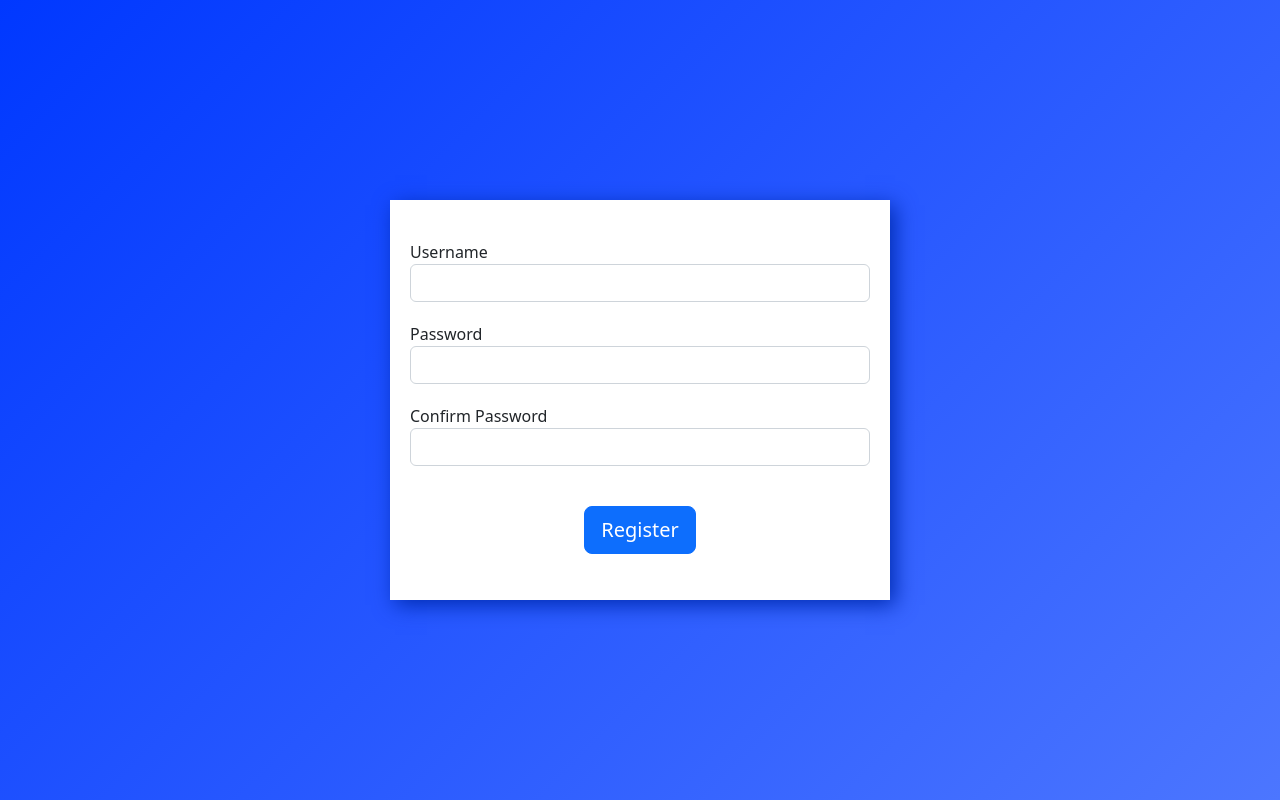
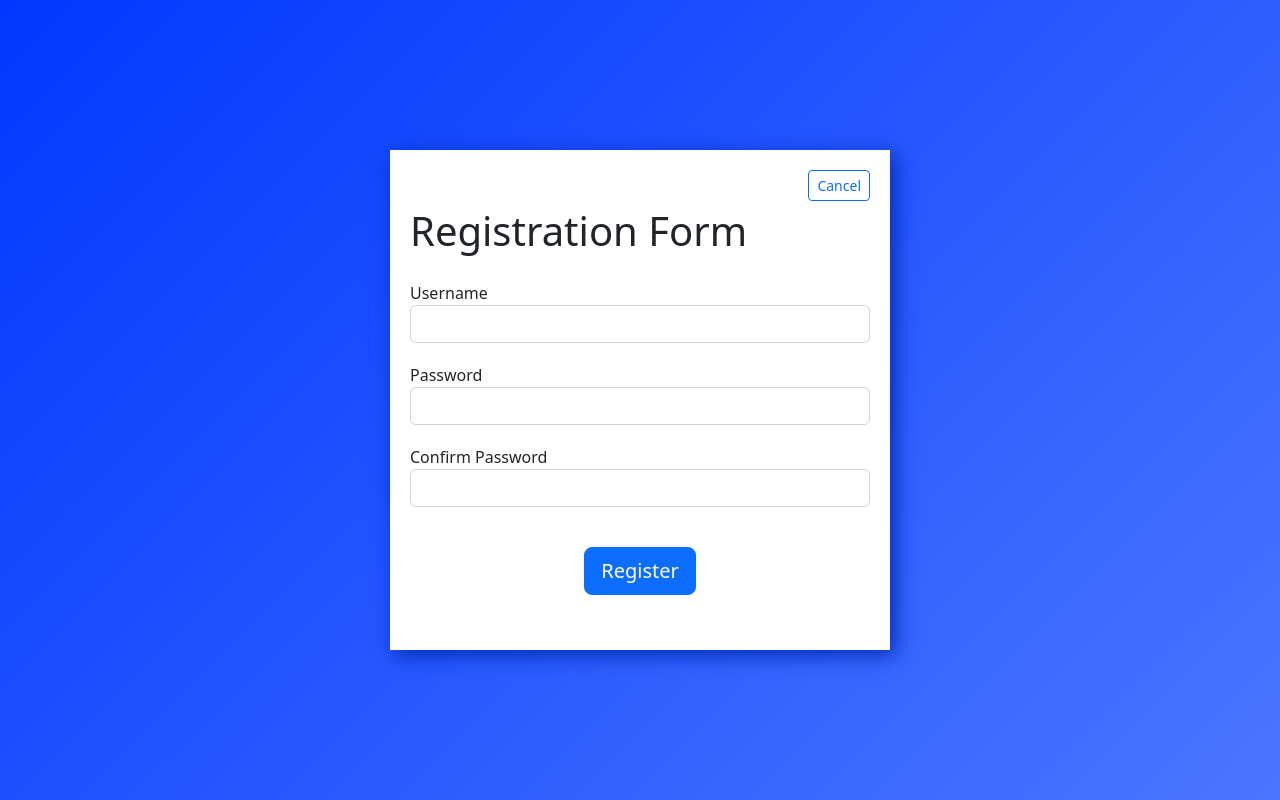
Before and after one commit to wlcross/bumble2, an Angular app in the folder frontend/bumble2/: page /register in a window 1280 px wide. Built offline with nearby package versions, Linux system fonts and the light colour scheme.

Commit message:
Updated Registration styling

```diff
--- a/frontend/bumble2/src/app/register/register.component.html
+++ b/frontend/bumble2/src/app/register/register.component.html
@@ -1,5 +1,9 @@
 <div class="register-body">
     <div class = 'register-form'>
+        <div class = "cancel-div">
+            <button type="button" class="btn btn-outline-primary btn-sm" (click) = "cancel()">Cancel</button>
+        </div>
+        <div class = "title">Registration Form</div>
         <div class = "form-div">
             <label for="username">Username</label>
             <input type="text" name="username" class ="form-control" [(ngModel)]="username"/>
--- a/frontend/bumble2/src/app/register/register.component.scss
+++ b/frontend/bumble2/src/app/register/register.component.scss
@@ -7,7 +7,7 @@
 
 .register-form {
     width: 500px;
-    height: 400px;
+    height: 500px;
     padding: 20px;
     background-color: white;
     margin: 0;
@@ -52,15 +52,15 @@
 }
 
 .title {
-    position: absolute;
-    right: 10px;
-    top: 20px;
-    font-size: 40px;
-    font-family: "Comic Sans MS", "Comic Sans", cursive;
-}
+    text-align: left;
+    font-size: 40px;}
 
 .error-message {
     text-align: center;
     padding-top: 10px;
     color: red;
 }
+
+.cancel-div {
+    text-align: right;
+}
--- a/frontend/bumble2/src/app/register/register.component.ts
+++ b/frontend/bumble2/src/app/register/register.component.ts
@@ -10,12 +10,10 @@ export class RegisterComponent implements OnInit {
   username = "";
   pass ="";
   confirmPass ="";
-  error;
+  error = "";
   user = -1;
 
-  constructor() {
-    this.error = "";
-  }
+  constructor() { }
 
   ngOnInit(): void {
   }
@@ -34,4 +32,8 @@ export class RegisterComponent implements OnInit {
       return;
     }
   }
+
+  cancel() {
+
+  }
 }
```
